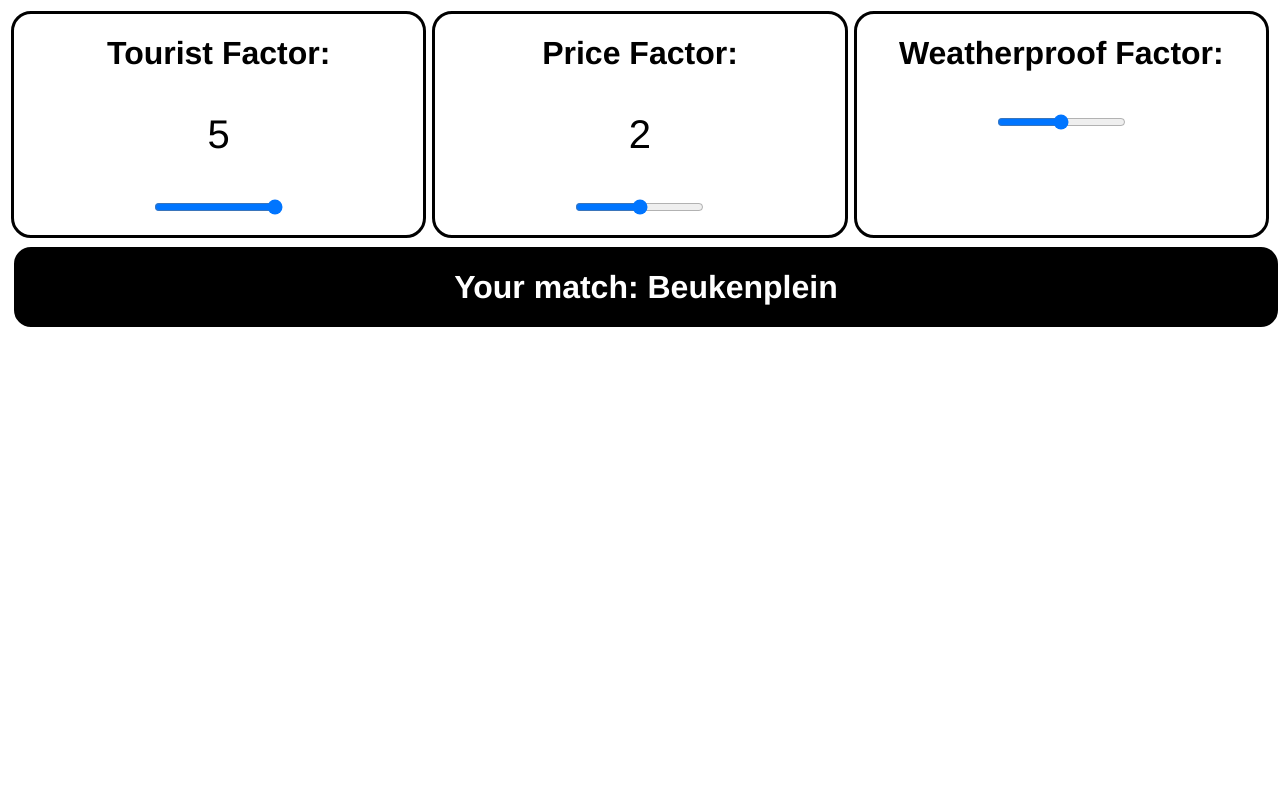
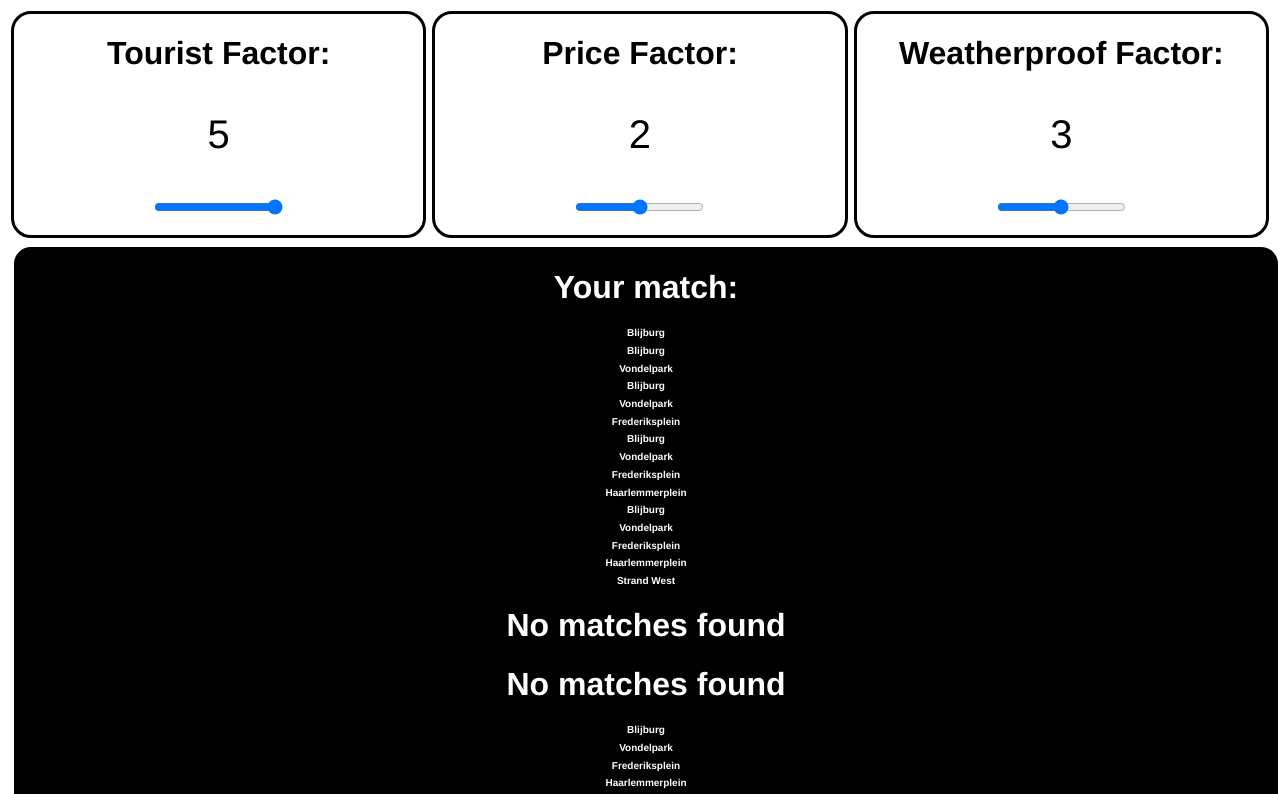
Before and after one commit to madamerobot/damsun, a React (Create React App) app: page / in a window 1280 px wide. Shown: the top 794 px of the page. Built offline with nearby package versions, Linux system fonts and the light colour scheme.

Commit message:
Working on logic to filter places according to price, not working yet but trying a different approach

```diff
--- a/src/components/App.js
+++ b/src/components/App.js
@@ -4,7 +4,9 @@ import React, { Component } from 'react';
 import CheckTourist from './checkTourist';
 import CheckPrice from './checkPrice';
 import CheckWeatherproof from './checkWeatherproof';
+import Result from './result';
 import './style.css';
+import DATA from '../sunspots'
 
 class App extends Component {
 
@@ -34,10 +36,11 @@ class App extends Component {
         <div className="Box">
             <CheckTourist tourist={this.state.tourist} onChange={this.changeTourist} />
             <CheckPrice price={this.state.price} onChange={this.changePrice} />
-            <CheckWeatherproof weather={this.state.weather} onChange={this.changeProof} />
+            <CheckWeatherproof proof={this.state.proof} onChange={this.changeProof} />
         </div>
         <div className="Result">
-          <h1>Your match: Beukenplein</h1>
+          <h1>Your match:</h1>
+          <Result data={DATA} tourist={this.state.tourist} price={this.state.price} proof={this.state.proof} />
         </div>
       </div>
     );
--- /dev/null
+++ b/src/components/result.js
@@ -0,0 +1,56 @@
+import React, { Component } from 'react';
+
+class Result extends Component {
+
+	render() {
+
+		//CHECK DATA DELIVERY
+		// const output = this.props.data;
+		// const string = JSON.stringify(output);
+		// console.log('JSON file: '+string);
+
+		const findResults = this._findResults();
+
+		return (
+			<div>
+				{findResults}
+			</div>
+		);
+	}
+
+	_findResults() {
+
+	//FETCHING ALL PROPS I NEED
+	const { data, price, tourist, proof } = this.props;
+
+	//EMPTY ARRAY FOR RESULTS
+	const results = [];
+
+	//CHECK HOW TO CALL VALUES FROM ARRAY
+	// const placejson = data[0].Place;
+	// const touristjson = data[0].Touristfactor;
+	// console.log('Place: '+placejson+' Tourist: '+touristjson);
+
+		return data.map((data) => {
+			if(data.Price <= price){
+
+				results.push(data.Place);
+				console.log('Result: '+results);
+
+				return results.map((results) => {
+					return (
+						<div>
+							<h1 className="results" key={results}>{results}</h1>
+						</div>
+					)
+				});
+			}
+			return (
+				<h1>No matches found</h1>
+			)
+		});
+	}
+}
+
+
+export default Result;
--- a/src/components/style.css
+++ b/src/components/style.css
@@ -46,3 +46,7 @@
 	border-radius: 20px;
 	text-align: center;
 }
+
+.results {
+	font-size: 10px;
+}
--- /dev/null
+++ b/src/sunspots.js
@@ -0,0 +1,14 @@
+var DATA =
+
+	[{"Place":"Blijburg","Touristfactor":3,"Price":1,"Weatherproof ":"FALSE"},
+	{"Place":"Vondelpark","Touristfactor":5,"Price":1,"Weatherproof ":"FALSE"},
+	{"Place":"Frederiksplein","Touristfactor":3,"Price":1,"Weatherproof ":"TRUE"},
+	{"Place":"Haarlemmerplein","Touristfactor":4,"Price":1,"Weatherproof ":"TRUE"},
+	{"Place":"Strand West","Touristfactor":3,"Price":1,"Weatherproof ":"TRUE"},
+	{"Place":"Pllek","Touristfactor":4,"Price":4,"Weatherproof ":"TRUE"},
+	{"Place":"Roest","Touristfactor":3,"Price":3,"Weatherproof ":"TRUE"},
+	{"Place":"Strand Zuid","Touristfactor":1,"Price":2,"Weatherproof ":"FALSE"},
+	{"Place":"Twiske","Touristfactor":1,"Price":2,"Weatherproof ":"FALSE"},
+	{"Place":"De Natureluur","Touristfactor":2,"Price":3,"Weatherproof ":"TRUE"}]
+
+export default DATA;
```
Also changed, not shown: 1 other file (tests, documents, lock files or other folders).
